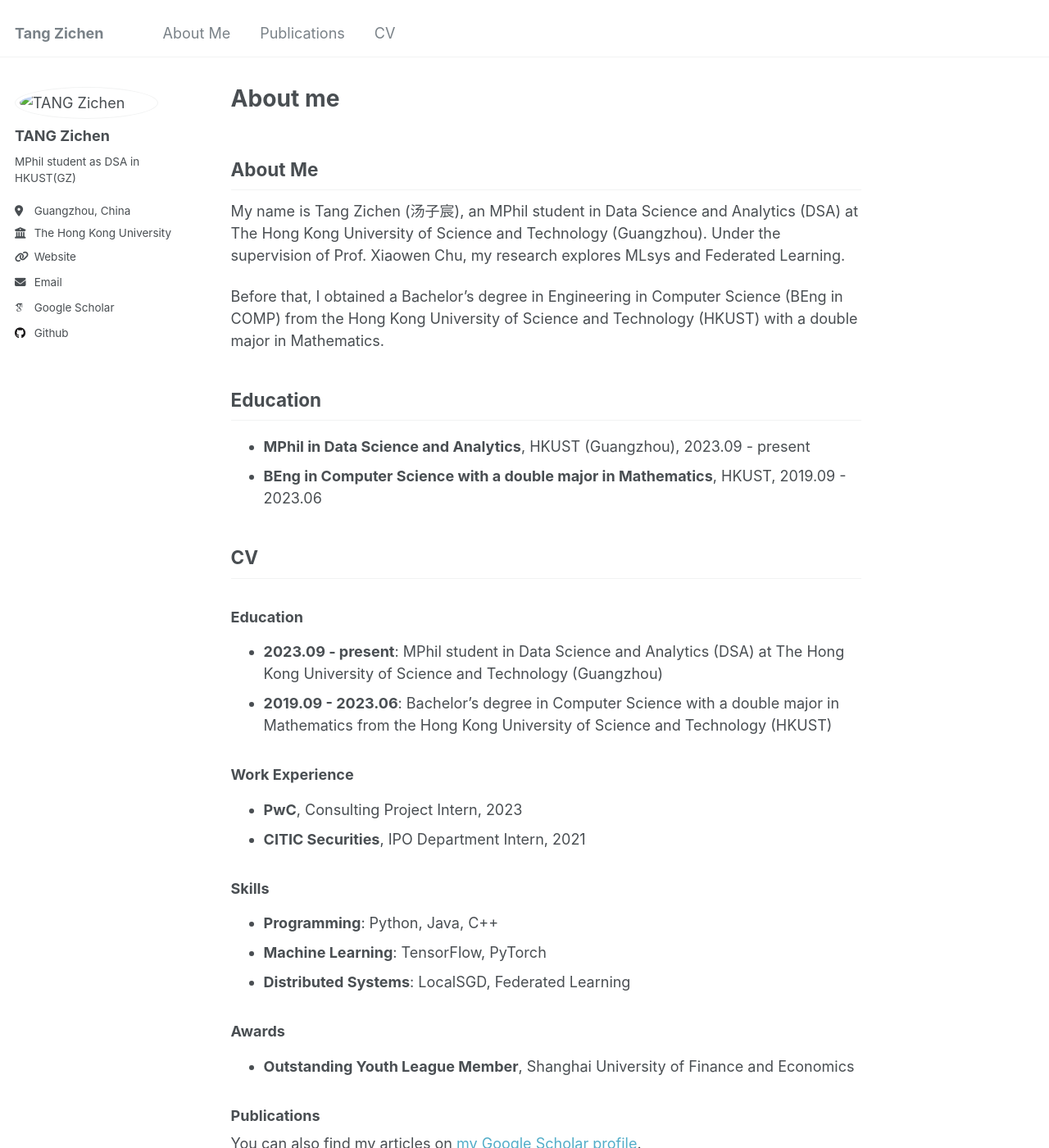
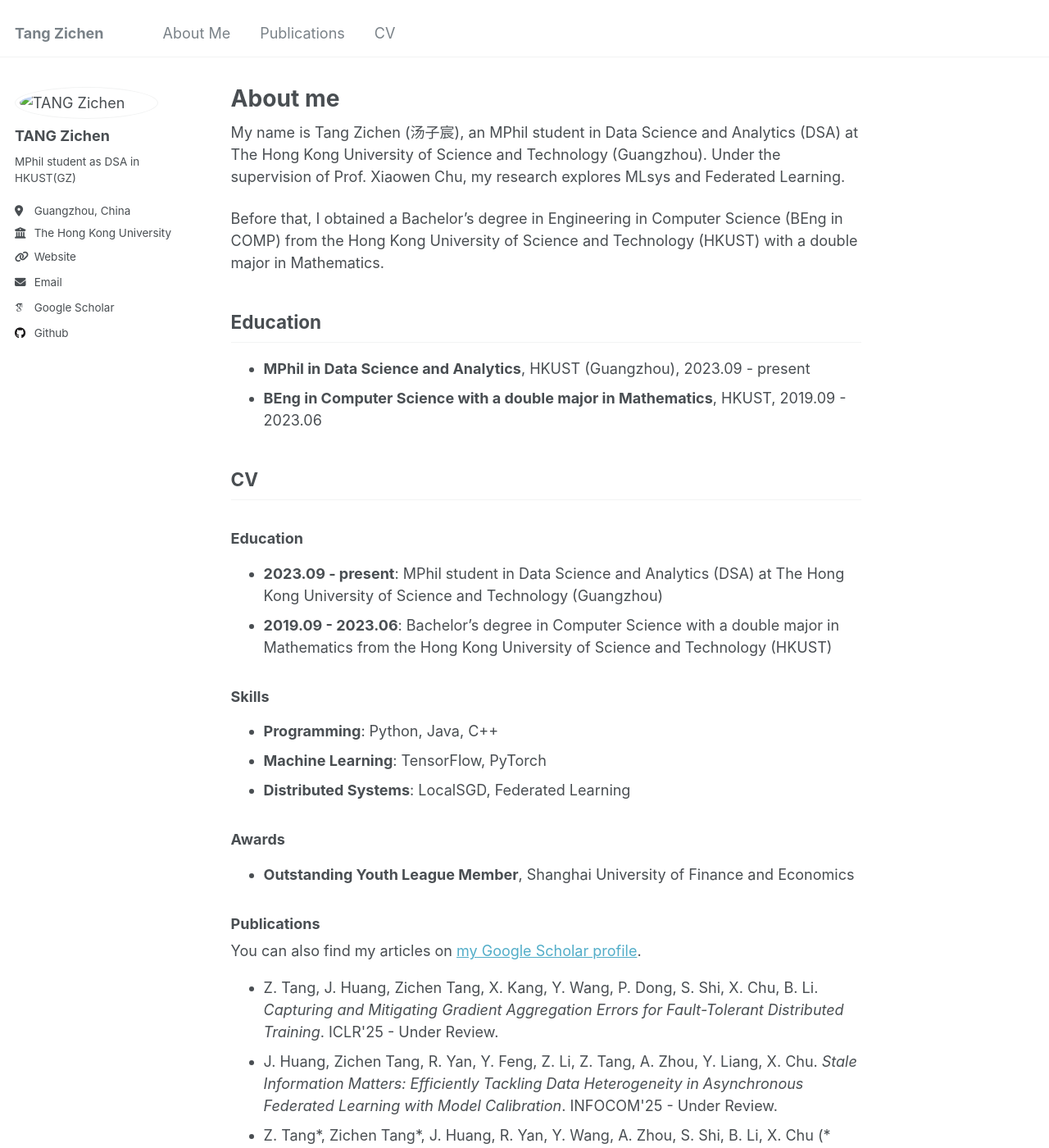
Before and after one commit to trl730109/trl730109.github.io, a Jekyll site: the page built from _pages/about.md, in a window 1280 px wide and 1400 px high. Shown: the whole window at 82% size. Built offline with Jekyll 4.4.1, drawn with Linux system fonts in a browser that asks for light colours; some web fonts are replaced.

Commit message:
Update about.md

```diff
--- a/_pages/about.md
+++ b/_pages/about.md
@@ -7,7 +7,6 @@ redirect_from:
   - /about.html
 ---
 
-## About Me {#about-me}
 My name is Tang Zichen (汤子宸), an MPhil student in Data Science and Analytics (DSA) at The Hong Kong University of Science and Technology (Guangzhou). Under the supervision of Prof. Xiaowen Chu, my research explores MLsys and Federated Learning.
 
 Before that, I obtained a Bachelor's degree in Engineering in Computer Science (BEng in COMP) from the Hong Kong University of Science and Technology (HKUST) with a double major in Mathematics.
@@ -20,10 +19,6 @@ Before that, I obtained a Bachelor's degree in Engineering in Computer Science (
 ### Education
 - **2023.09 - present**: MPhil student in Data Science and Analytics (DSA) at The Hong Kong University of Science and Technology (Guangzhou)
 - **2019.09 - 2023.06**: Bachelor's degree in Computer Science with a double major in Mathematics from the Hong Kong University of Science and Technology (HKUST)
-
-### Work Experience
-- **PwC**, Consulting Project Intern, 2023
-- **CITIC Securities**, IPO Department Intern, 2021
 
 ### Skills
 - **Programming**: Python, Java, C++
```
